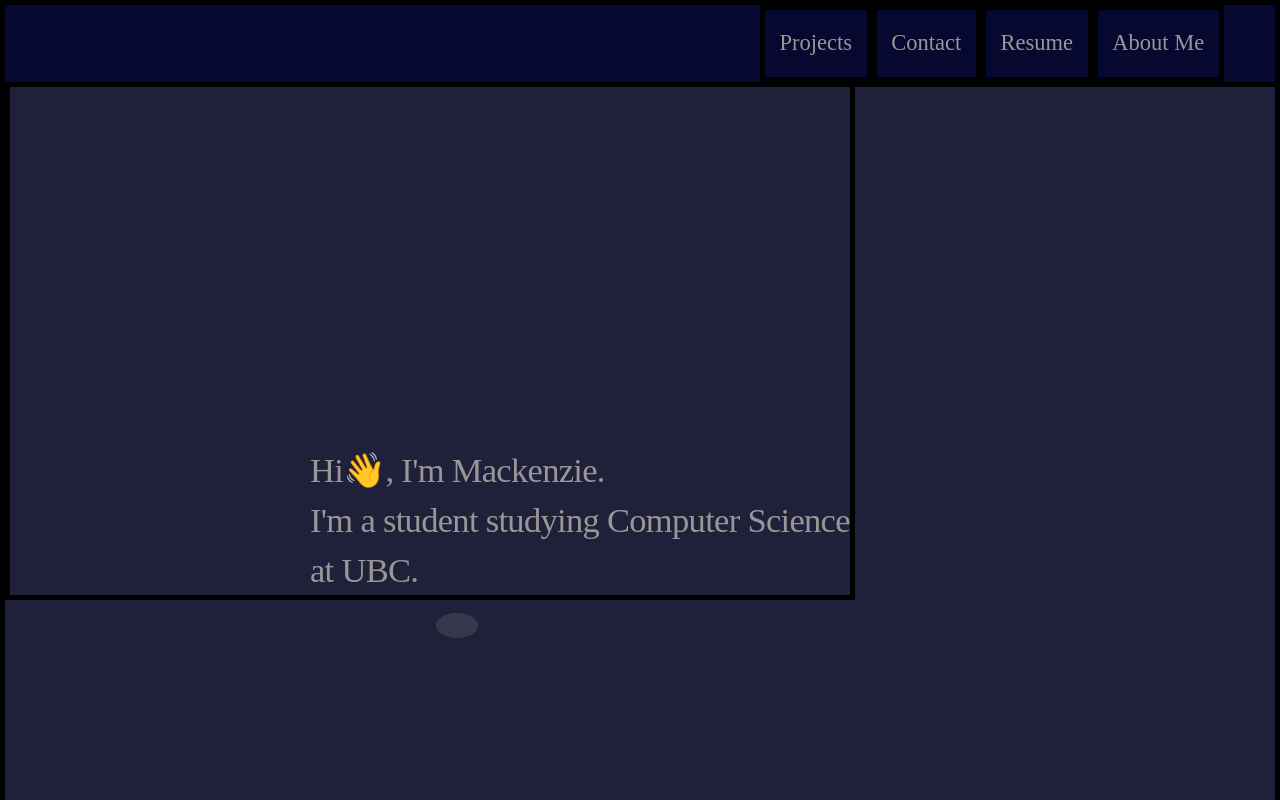
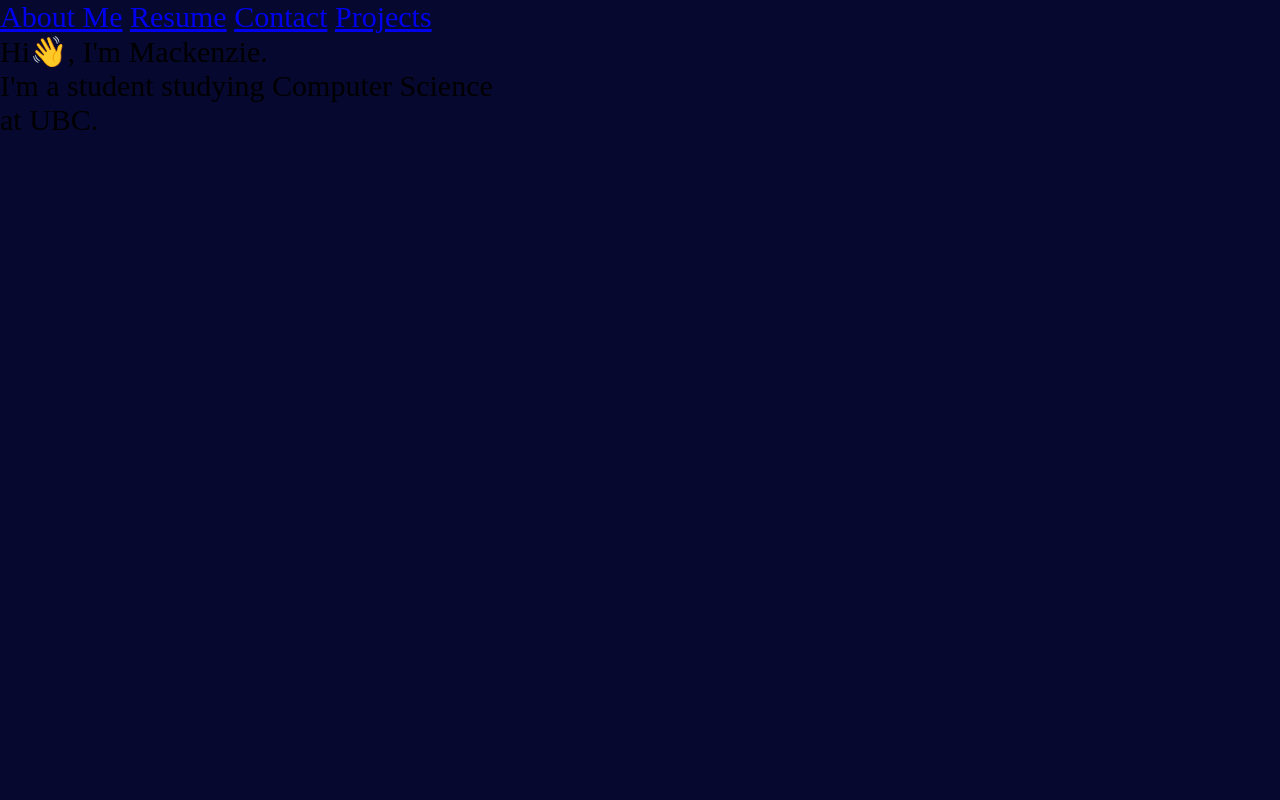
Before and after one commit to dymackenzie/portfolio, a website built with Vite: page personal_project/index.html in a window 1280 px wide. Shown: the top 800 px of the page. Built offline with nearby package versions, Linux system fonts and the light colour scheme.

Commit message:
reset all the css in order to make it cleaner

```diff
--- a/personal_project/style.css
+++ b/personal_project/style.css
@@ -24,83 +24,3 @@
 body {
     background-color: var(--dark);
 }
-
-.main-page {
-    position: relative;
-    margin-top: 2.5rem;
-    width: 100%;
-    height: 35rem;
-    border: 5px solid black;
-
-    z-index: -1;
-
-    background-color: var(--lighter-dark);
-}
-
-.title-wrapper {
-    position: relative;
-    padding-top: 12rem;
-    padding-left: 10rem;
-    width: fit-content;
-    height: fit-content;
-    border: 5px solid black;
-}
-
-.title {
-    position: relative;
-
-    /* Modern */
-    font-family: 'Darker Grotesque';
-    font-style: normal;
-    font-weight: 500;
-    font-size: 1.15rem;
-    line-height: 50px;
-    letter-spacing: -0.02em;
-
-    /* Gray */
-    color: var(--graphics);
-}
-
-.profile {
-    position: absolute;
-    margin-top: 20%;
-    margin-left: 15%;
-    height: 5%;
-    width: 5%;
-    background-color: var(--graphics);
-    border-radius: 50%;
-    opacity: 20%;
-}
-
-/* Nav Bar */
-.nav-bar {
-    position: fixed;
-    overflow: hidden;
-    width: 100%;
-    top: 0;
-    padding-right: 4%;
-    border: 5px solid black;
-    background-color: var(--dark);
-}
-
-.nav-bar a {
-    float: right;
-    display: block;
-    padding: 1.5% 1.2%;
-    text-align: center;
-    text-decoration: none;
-
-    font-family: 'Darker Grotesque';
-    font-style: normal;
-    font-weight: 500;
-    font-size: 0.75rem;
-    line-height: 30px;
-    color: var(--graphics);
-
-    border: 5px solid black;
-    background-color: var(--dark);
-}
-
-.navbar a:hover {
-    background-color: var(--graphics);
-}
```
